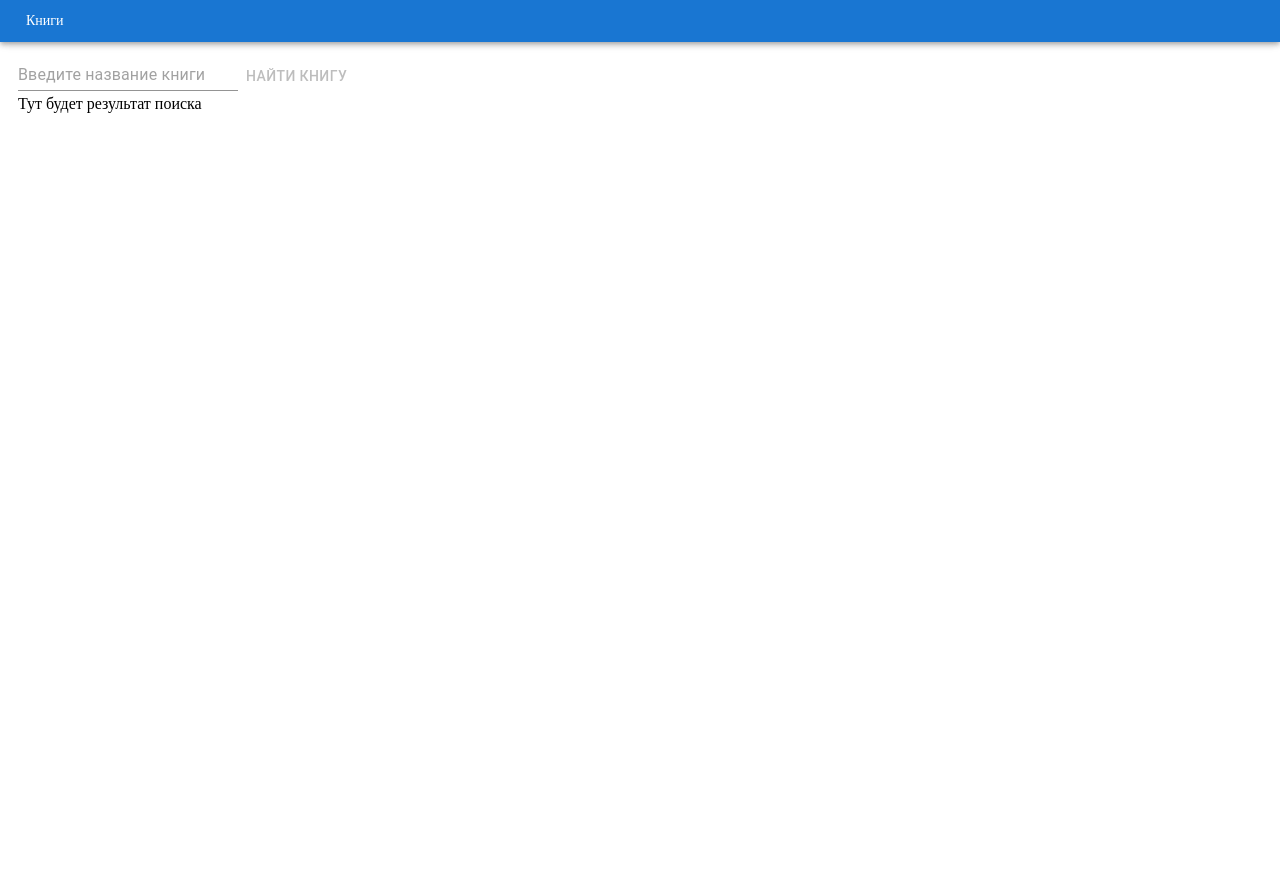
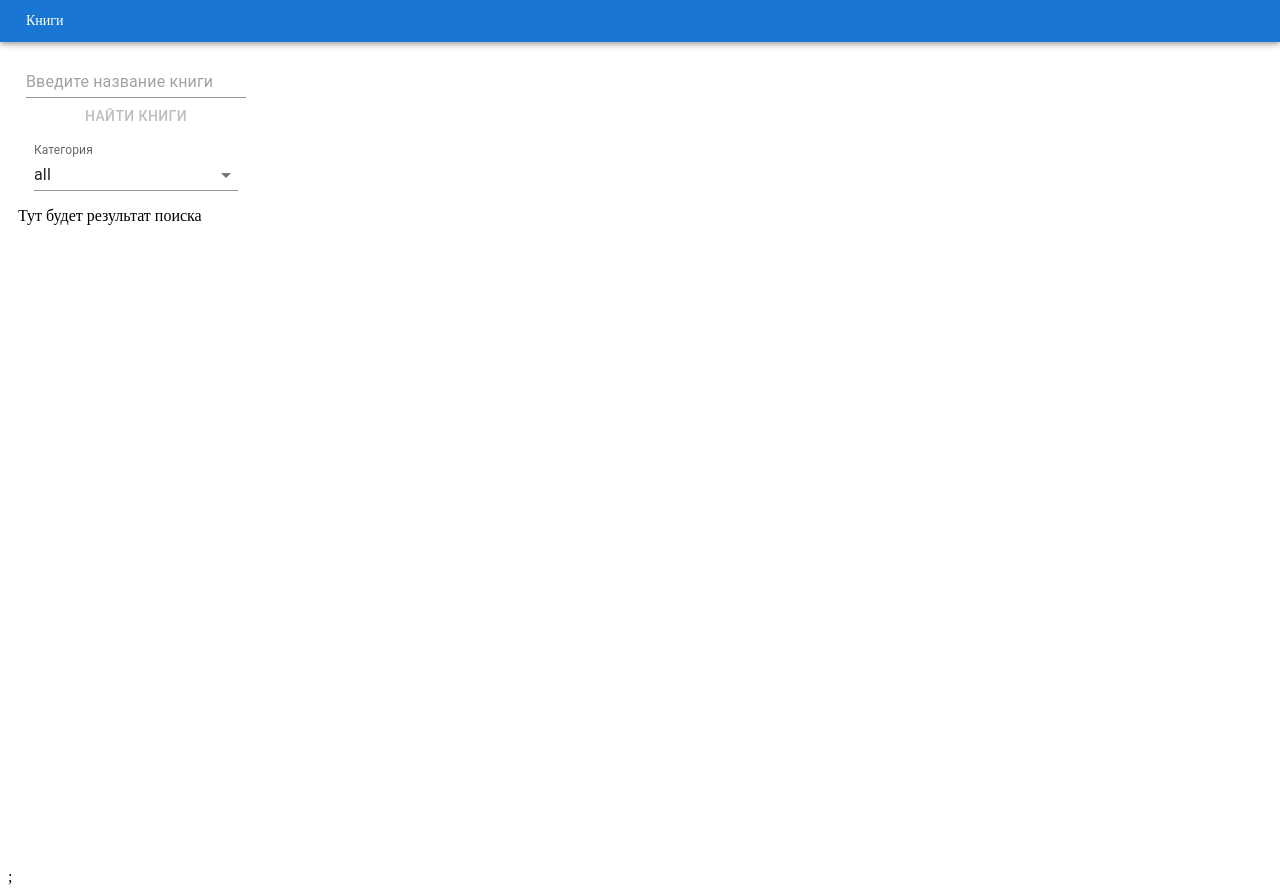
Before and after one commit to quick6response/frontend-javascript-test-2, a React (Vite) app: page /books in a window 1280 px wide. Built offline with nearby package versions, Linux system fonts and the light colour scheme.

Commit message:
Добавлена фильтрация

```diff
--- a/package.json
+++ b/package.json
@@ -12,9 +12,11 @@
     "@emotion/react": "^11.10.6",
     "@emotion/styled": "^11.10.6",
     "@mui/material": "^5.11.13",
+    "@reduxjs/toolkit": "^1.9.3",
     "axios": "^1.3.4",
     "react": "^18.2.0",
     "react-dom": "^18.2.0",
+    "react-redux": "^8.0.5",
     "react-router-dom": "^6.9.0"
   },
   "devDependencies": {
--- a/src/App.tsx
+++ b/src/App.tsx
@@ -1,7 +1,13 @@
+import { Provider } from 'react-redux';
 import { Navigation } from './navigation/Navigation';
+import { store } from './store';
 
 const App = () => {
-  return <Navigation />;
+  return (
+    <Provider store={store}>
+      <Navigation />;
+    </Provider>
+  );
 };
 
 export default App;
--- a/src/api/books/books.api.ts
+++ b/src/api/books/books.api.ts
@@ -5,7 +5,16 @@ import { BooksResultResponseDto } from './dto/books.result.response.dto';
 export const BooksApi = {
   getAll: async (dto: BooksFindDto) => {
     const { data } = await axios.get<BooksResultResponseDto>(
-      `https://www.googleapis.com/books/v1/volumes?q=${dto.name}`,
+      `https://www.googleapis.com/books/v1/volumes`,
+      {
+        params: {
+          q:
+            dto.name +
+            `${dto?.category !== 'all' ? `+subject:${dto.category}` : ''}`,
+          orderBy: dto.sort ?? '',
+          maxResults: 30,
+        },
+      },
     );
     return data;
   },
--- /dev/null
+++ b/src/data/categories.data.ts
@@ -0,0 +1,13 @@
+import { TCategoriesFilter, TSortFilter } from '../store/books/books.slice';
+
+export const categoriesData: TCategoriesFilter[] = [
+  'all',
+  'art',
+  'biography',
+  'computers',
+  'history',
+  'medical',
+  'poetry',
+];
+
+export const filterData: TSortFilter[] = ['newest', 'relevance'];
--- /dev/null
+++ b/src/hooks/useActions.ts
@@ -0,0 +1,14 @@
+import { ActionCreatorsMapObject, bindActionCreators } from '@reduxjs/toolkit';
+import { useMemo } from 'react';
+import { useDispatch } from 'react-redux';
+import { AppDispatch } from '../store/types';
+
+export const useAppDispatch = () => useDispatch<AppDispatch>();
+
+export const useAction = <Actions extends ActionCreatorsMapObject>(
+  actions: Actions,
+) => {
+  const dispatch = useAppDispatch();
+
+  return useMemo(() => bindActionCreators(actions, dispatch), []);
+};
--- /dev/null
+++ b/src/hooks/useAppSelector.ts
@@ -0,0 +1,5 @@
+import { TypedUseSelectorHook, useSelector } from 'react-redux';
+
+import { RootState } from '../store/types';
+
+export const useAppSelector: TypedUseSelectorHook<RootState> = useSelector;
--- a/src/pages/books/BooksPage.tsx
+++ b/src/pages/books/BooksPage.tsx
@@ -1,15 +1,36 @@
-import { Box, Button, Grid, Input } from '@mui/material';
+import {
+  Button,
+  FormControl,
+  Grid,
+  Input,
+  InputLabel,
+  MenuItem,
+  Select,
+  SelectChangeEvent,
+} from '@mui/material';
 import { FC, FormEvent, useState } from 'react';
 import { BooksApi } from '../../api/books/books.api';
 import { CardBookDetail } from '../../components/screens/Books/Card/CardBookDetail';
+import { categoriesData } from '../../data/categories.data';
+import { useAction } from '../../hooks/useActions';
+import { useAppSelector } from '../../hooks/useAppSelector';
 import { BooksModel } from '../../models/books.model';
+import { booksActions, TCategoriesFilter } from '../../store/books/books.slice';
 
 export const BooksPage: FC = () => {
-  const [searchTerm, setSearchTerm] = useState<string>('');
+  const booksActionsPanel = useAction(booksActions);
+  const searchTerm = useAppSelector((state) => state.books.searchTerm);
+  const selectCategories = useAppSelector((state) => state.books.category);
+  const filter = useAppSelector((state) => state.books.filter);
+
   const [data, setData] = useState<BooksModel[]>([]);
 
   const getBooks = async () => {
-    const result = await BooksApi.getAll({ name: searchTerm });
+    const result = await BooksApi.getAll({
+      name: searchTerm,
+      category: selectCategories,
+      sort: filter,
+    });
     setData(result.items);
   };
 
@@ -18,19 +39,45 @@ export const BooksPage: FC = () => {
     return getBooks();
   };
 
+  const onChangeSelectFilter = (
+    event: SelectChangeEvent<TCategoriesFilter>,
+  ) => {
+    return booksActionsPanel.setCategory(
+      event.target.value as TCategoriesFilter,
+    );
+  };
+
   return (
     <>
-      <Box>
-        <form onSubmit={onSubmitGetBooks}>
+      <form onSubmit={onSubmitGetBooks}>
+        <FormControl sx={{ m: 1 }} variant="standard">
           <Input
             placeholder="Введите название книги"
-            onChange={(e) => setSearchTerm(e.target.value)}
+            onChange={(e) => booksActionsPanel.setSearchTerm(e.target.value)}
           />
           <Button disabled={searchTerm.length === 0} type="submit">
-            Найти книгу
+            Найти книги
           </Button>
-        </form>
-      </Box>
+          <FormControl sx={{ m: 1 }} variant="standard">
+            <InputLabel id="demo-customized-select-label">Категория</InputLabel>
+            <Select
+              value={selectCategories}
+              onChange={(event) => onChangeSelectFilter(event)}
+            >
+              {categoriesData.map((category) => (
+                <MenuItem
+                  key={category}
+                  value={category}
+                  disabled={selectCategories === category}
+                >
+                  {category}
+                </MenuItem>
+              ))}
+            </Select>
+          </FormControl>
+        </FormControl>
+      </form>
+
       {data?.length > 0 ? (
         <Grid container spacing={1}>
           {data.map((book) => (
--- /dev/null
+++ b/src/store/books/books.slice.ts
@@ -0,0 +1,44 @@
+import { createSlice, PayloadAction } from '@reduxjs/toolkit';
+
+export type TCategoriesFilter =
+  | 'all'
+  | 'art'
+  | 'biography'
+  | 'computers'
+  | 'history'
+  | 'medical'
+  | 'poetry';
+export type TSortFilter = 'relevance' | 'newest';
+
+interface BooksState {
+  searchTerm: string;
+  category: TCategoriesFilter;
+  filter: TSortFilter;
+}
+
+const initialState: BooksState = {
+  searchTerm: '',
+  category: 'all',
+  filter: 'newest',
+};
+
+export const booksSlice = createSlice({
+  name: 'booksState',
+  initialState,
+  reducers: {
+    setSearchTerm(state: BooksState, action: PayloadAction<string>) {
+      state.searchTerm = action.payload;
+    },
+    setCategory(state: BooksState, action: PayloadAction<TCategoriesFilter>) {
+      state.category = action.payload;
+    },
+    setSort(state: BooksState, action: PayloadAction<TSortFilter>) {
+      state.filter = action.payload;
+    },
+    reset() {
+      return initialState;
+    },
+  },
+});
+
+export const { actions: booksActions, reducer: booksReducer } = booksSlice;
--- /dev/null
+++ b/src/store/index.ts
@@ -0,0 +1,9 @@
+import { configureStore } from '@reduxjs/toolkit';
+import { booksReducer } from './books/books.slice';
+
+export const store = configureStore({
+  reducer: {
+    books: booksReducer,
+  },
+  devTools: true,
+});
--- /dev/null
+++ b/src/store/types.ts
@@ -0,0 +1,4 @@
+import { store } from './index';
+
+export type RootState = ReturnType<typeof store.getState>;
+export type AppDispatch = typeof store.dispatch;
```
Also changed, not shown: src/api/books/dto/books.find.dto.ts (+7 -0 lines), 1 other file (tests, documents, lock files or other folders).
